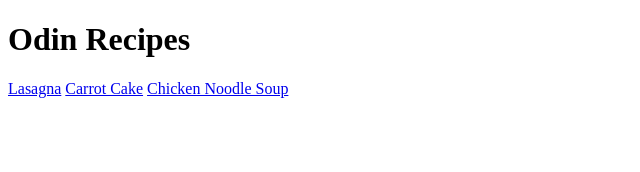
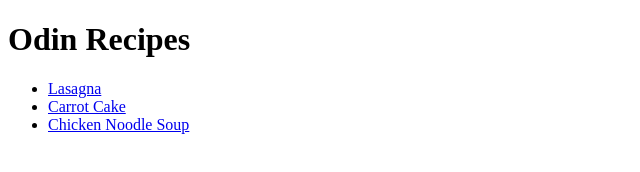
Before and after one commit to Olixiro/odin-recipes, a plain HTML site: page index.html in a window 1280 px wide. Shown: the whole page, without its empty margins (0-640 px from the left). Drawn offline with Linux system fonts and the light colour scheme.

Commit message:
Added ul links to index.html

```diff
--- a/index.html
+++ b/index.html
@@ -7,8 +7,10 @@
 </head>
 <body>
     <h1>Odin Recipes</h1>
-    <a href="recipes/lasagna.html">Lasagna</a>
-    <a href="recipes/carrotcake.html">Carrot Cake</a>
-    <a href="recipes/chickennoodlesoup.html">Chicken Noodle Soup</a>
+        <ul>
+            <li><a href="recipes/lasagna.html">Lasagna</a></li>
+            <li><a href="recipes/carrotcake.html">Carrot Cake</a></li>
+            <li><a href="recipes/chickennoodlesoup.html">Chicken Noodle Soup</a></li>
+        </ul>
 </body>
 </html>
```
